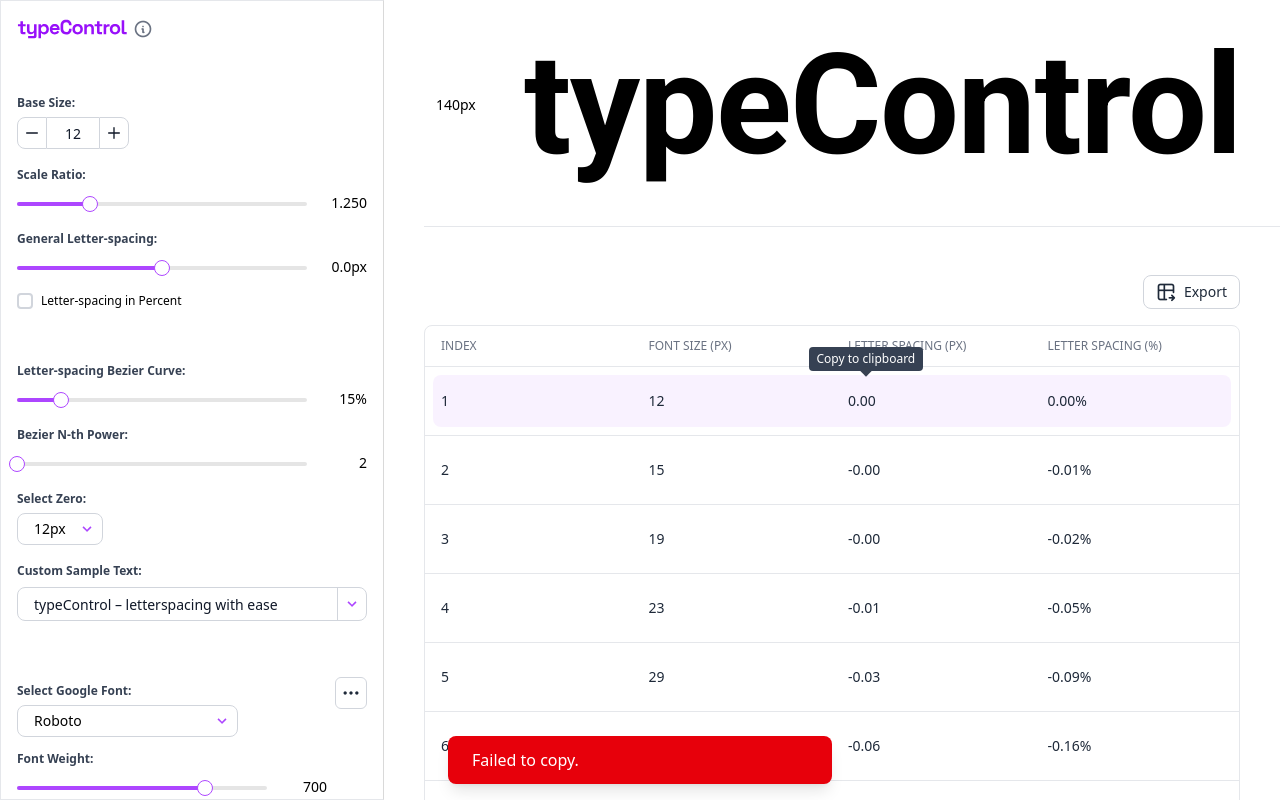
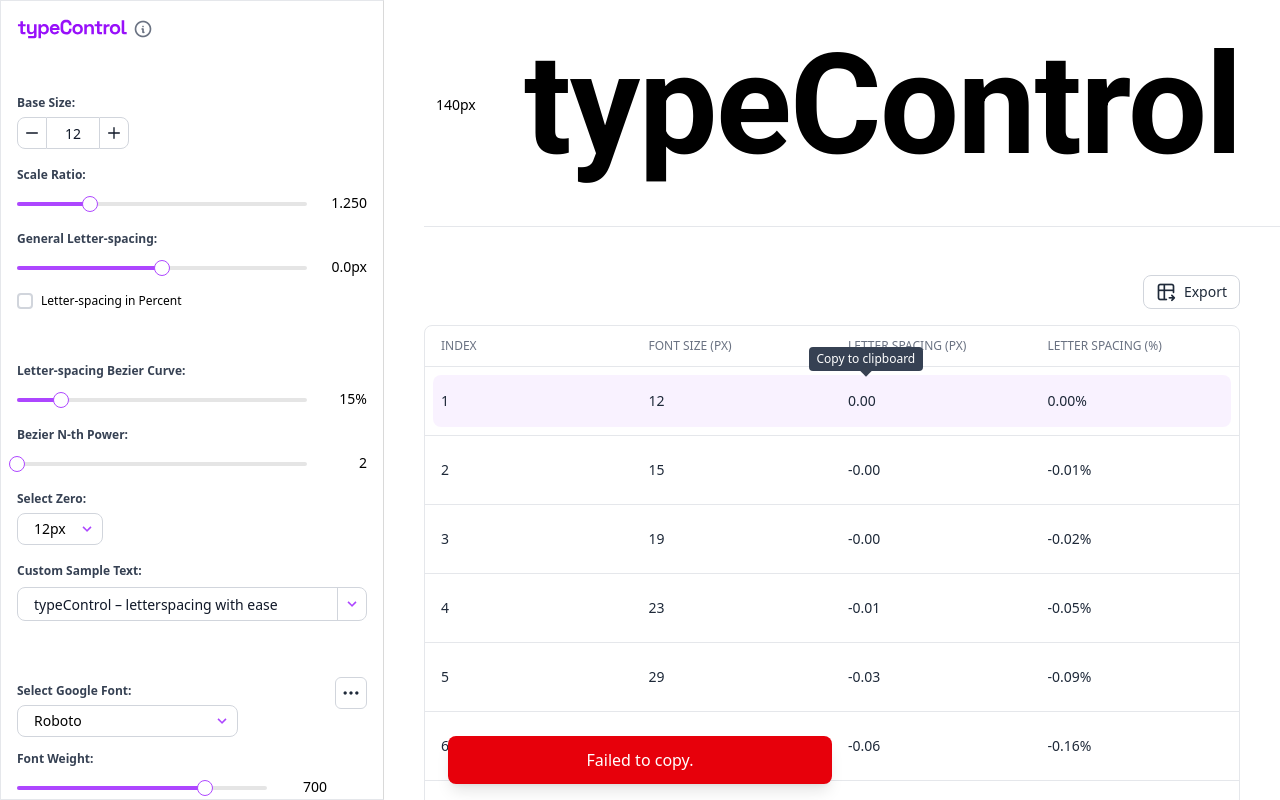
Before and after one commit to form-d/typecontrol-app, a Next.js app: page / in a window 1280 px wide. Both pictures are taken after a click on the button "Copy to clipboard". Shown: the part 1146-1946 px from the top of the page. Built offline with nearby package versions, Linux system fonts and the light colour scheme.

Commit message:
some snackbar inprovements

```diff
--- a/components/overlay/Snackbar.tsx
+++ b/components/overlay/Snackbar.tsx
@@ -6,13 +6,8 @@ export const Snackbar: React.FC = () => {
   if (!isSnackbarVisible || !snackbarConfig) return null;
 
   const { message, variant = "success" } = snackbarConfig;
-  console.log(
-    "%ccomponents/Snackbar.tsx:9 snackbarConfig",
-    "color: #007acc;",
-    snackbarConfig
-  );
   const baseClasses =
-    "fixed z-15 bottom-4 max-w-sm w-[calc(100%-theme(space.7))] left-1/2 transform -translate-x-1/2 px-6 py-3 text-sm md:text-base rounded-lg shadow-lg";
+    "fixed z-15 bottom-4 max-w-sm w-[calc(100%-theme(space.7))] left-1/2 transform -translate-x-1/2 px-6 py-3 text-sm md:text-base text-center rounded-lg shadow-lg";
   const colorClasses =
     variant === "error" ? "bg-red-600 text-white" : "bg-gray-800 text-white";
 
```
